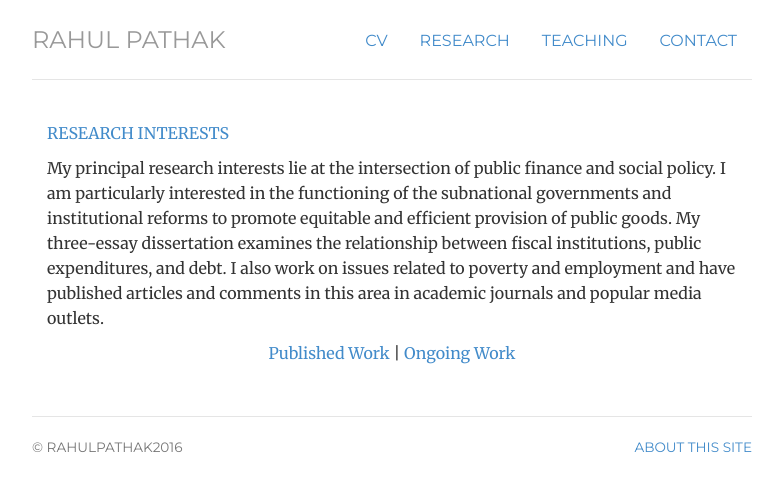
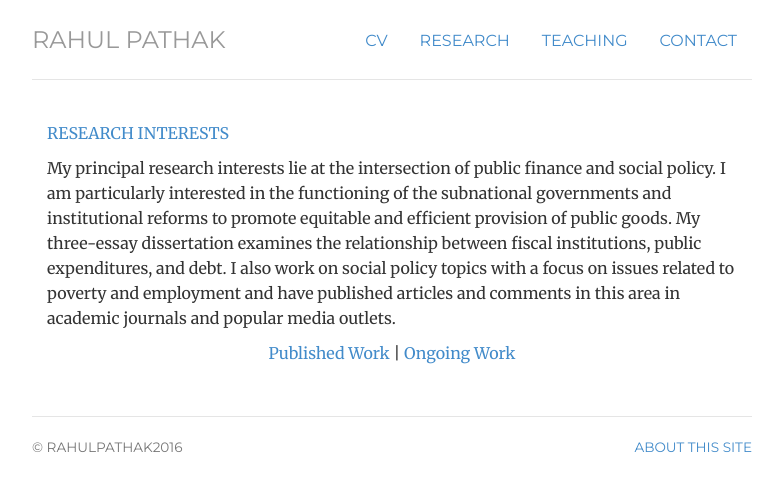
Before and after one commit to pathak-rahul/pathak-rahul.github.io, a Jekyll site: the page built from research/index.html, in a window 1280 px wide. Shown: the top 491 px of the page, without its empty margins (248-1030 px from the left). Built offline with Jekyll 4.4.1, drawn with Linux system fonts in a browser that asks for light colours.

Commit message:
Update index.html

```diff
--- a/research/index.html
+++ b/research/index.html
@@ -16,7 +16,7 @@ title: research
 	</div>
 
 	<div itemscope itemtype="http://data-vocabulary.org/Person" class="col-sm-12">
-<p class-"lead"> My principal research interests lie at the intersection of public finance and social policy. I am particularly interested in the functioning of the subnational governments and institutional reforms to promote equitable and efficient provision of public goods. My three-essay dissertation examines the relationship between fiscal institutions, public expenditures, and debt. I also work on issues related to poverty and employment and have published articles and comments in this area in academic journals and popular media outlets.
+<p class-"lead"> My principal research interests lie at the intersection of public finance and social policy. I am particularly interested in the functioning of the subnational governments and institutional reforms to promote equitable and efficient provision of public goods. My three-essay dissertation examines the relationship between fiscal institutions, public expenditures, and debt. I also work on social policy topics with a focus on issues related to poverty and employment and have published articles and comments in this area in academic journals and popular media outlets.
 
  <p class="text-center"> <a href="/publications"> Published Work</a> | <a href="/ongoing"> Ongoing Work</a></a> </p>
 
```
